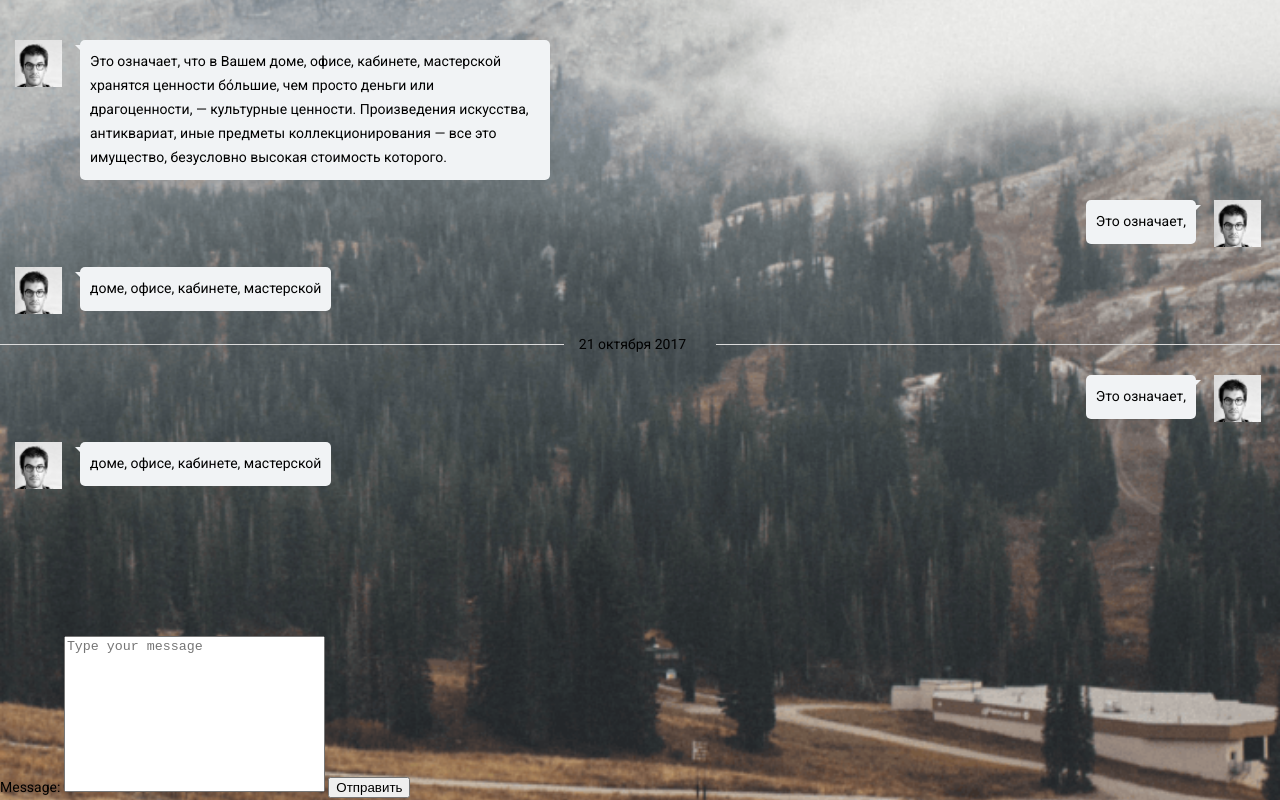
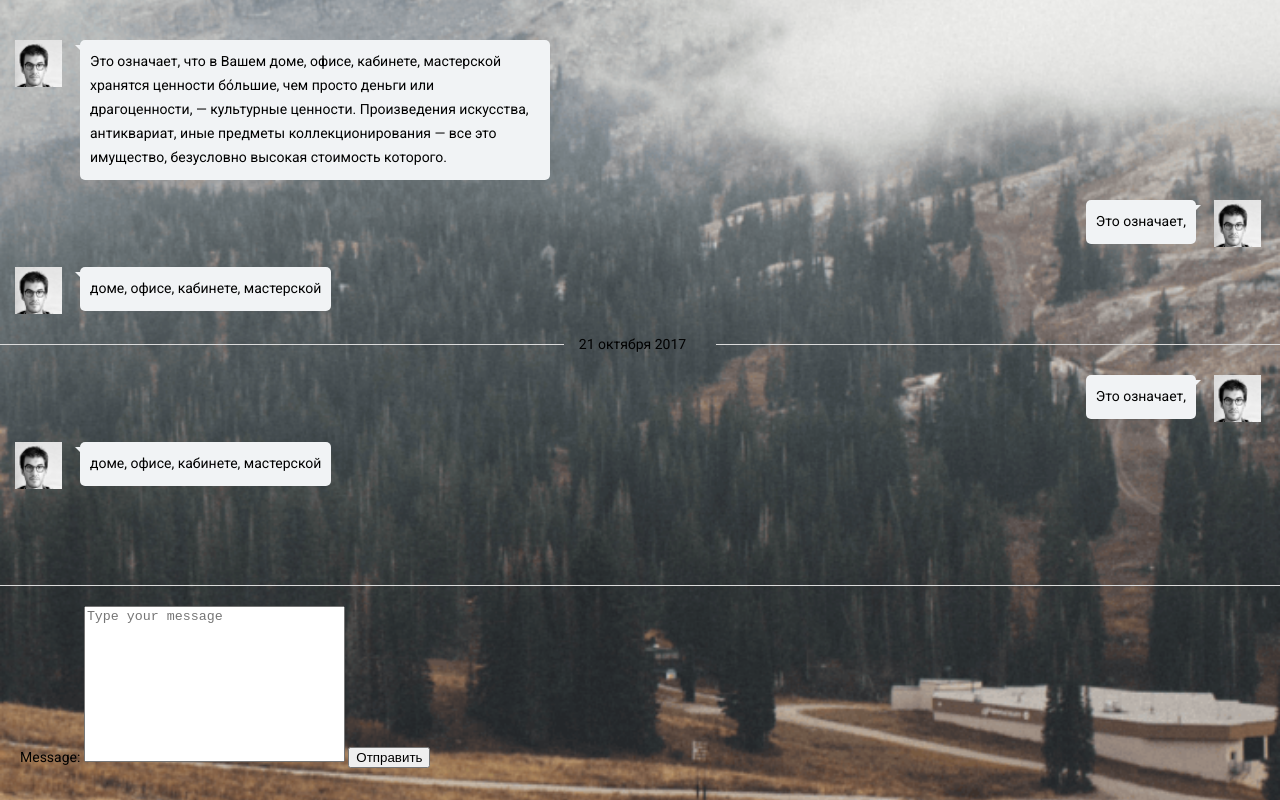
Before and after one commit to alanreidt/chat-layout, a plain HTML site: page index.html in a window 1280 px wide. Drawn offline with Linux system fonts and the light colour scheme.

Commit message:
Add styles for chat-pane component

```diff
--- a/style.css
+++ b/style.css
@@ -141,6 +141,12 @@ body {
   flex: none;
 }
 
+.chat-pane {
+  padding: 20px 40px 30px 20px;
+
+  border-top: 1px solid #DBDBDB;
+}
+
 .chat-pane__textarea {
   resize: none;
 }
```
